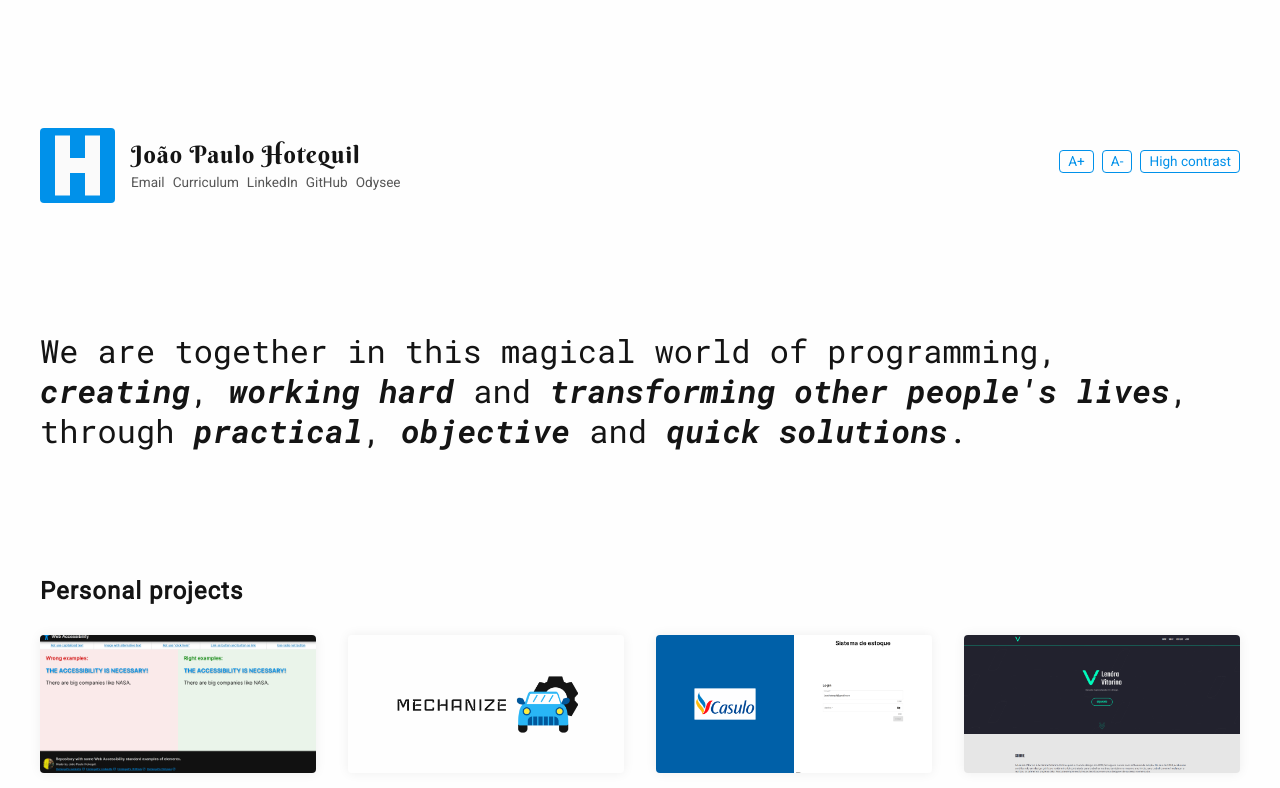
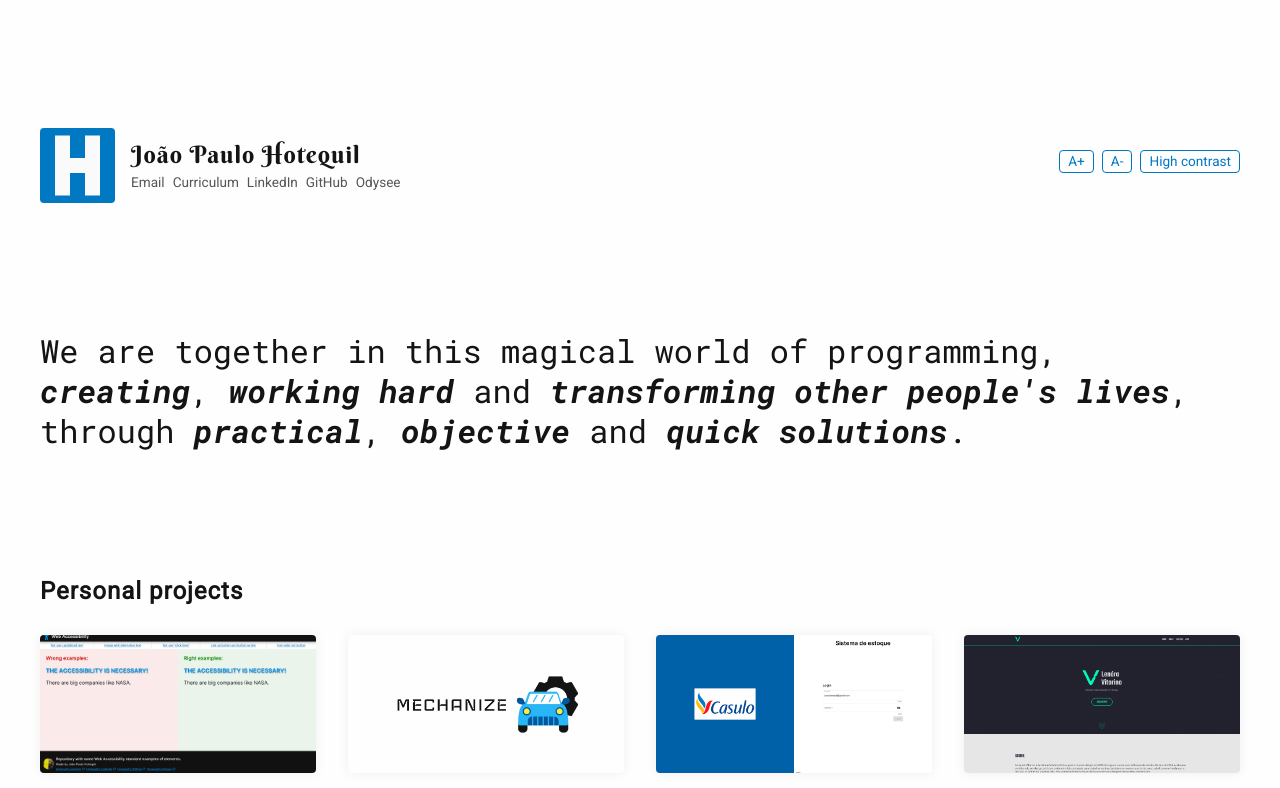
Before and after one commit to hotequil/hotequil-site, an Angular app: page / in a window 1280 px wide. Shown: the top 788 px of the page. Built offline with nearby package versions, Linux system fonts and the light colour scheme.

Commit message:
feat: adjusted primary color

```diff
--- a/src/app/app.component.ts
+++ b/src/app/app.component.ts
@@ -8,7 +8,7 @@ import { AppService } from './app.service';
     styleUrls: ['./app.component.scss']
 })
 export class AppComponent implements OnInit{
-    private primaryColor = '#0091ea';
+    private primaryColor = '#0078c2';
     private whiteColor = '#fefefe';
 
     constructor(private appService: AppService){}
--- a/src/index.html
+++ b/src/index.html
@@ -10,7 +10,7 @@
         <meta property="og:description" content="João Paulo Hotequil is a front-end developer who believes in technology as a means to solve society's problems bringing countless benefits to everyone, such as jobs, cheaper products and services, high productivity, less unsanitary, health and freedom." key="description">
         <meta name="keywords" content="software, front-end, programming, technology, freedom, privacy, anonymity, videos, articles, frameworks, development, design, ui, ux, accessibility, usability, performance, semantics, innovation, ideas, computer, production, entrepreneurship, news, creation">
         <meta name="author" content="João Paulo Hotequil">
-        <meta name="theme-color" content="#0091ea">
+        <meta name="theme-color" content="#0078c2">
         <meta http-equiv="Content-Type" content="text/html; charset=UTF-8">
         <meta http-equiv="X-UA-Compatible" content="IE=edge">
         <meta name="copyright" content="João Paulo Hotequil">
--- a/src/stylesheets/variables.scss
+++ b/src/stylesheets/variables.scss
@@ -1,6 +1,6 @@
 @use "sass:math";
 
-$primary-color: #0091ea;
+$primary-color: #0078c2;
 $white-color: #fefefe;
 $black-color: #141414;
 $grey-color: #565656;
```
Also changed, not shown: src/assets/imgs/logo.svg.
